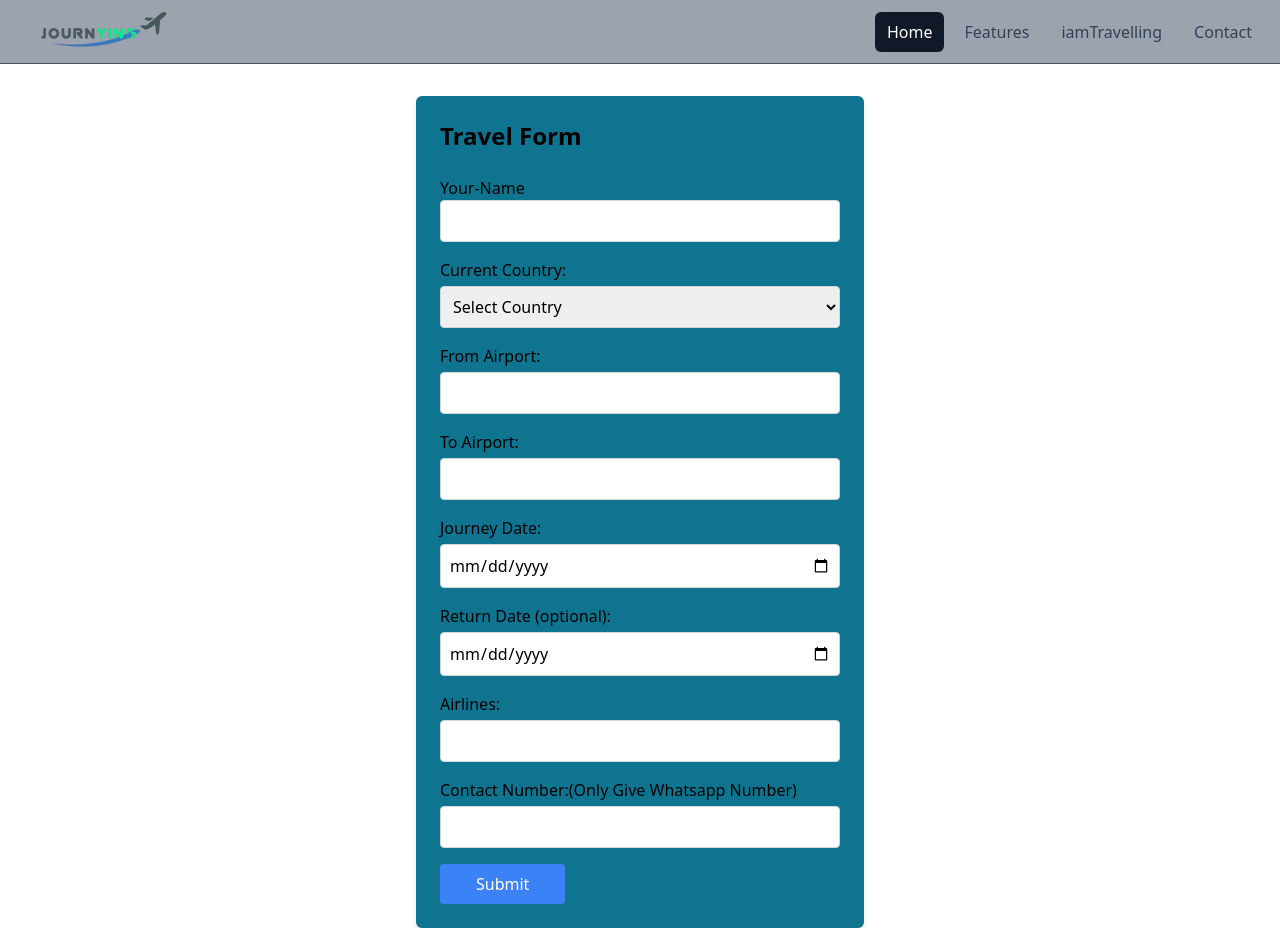
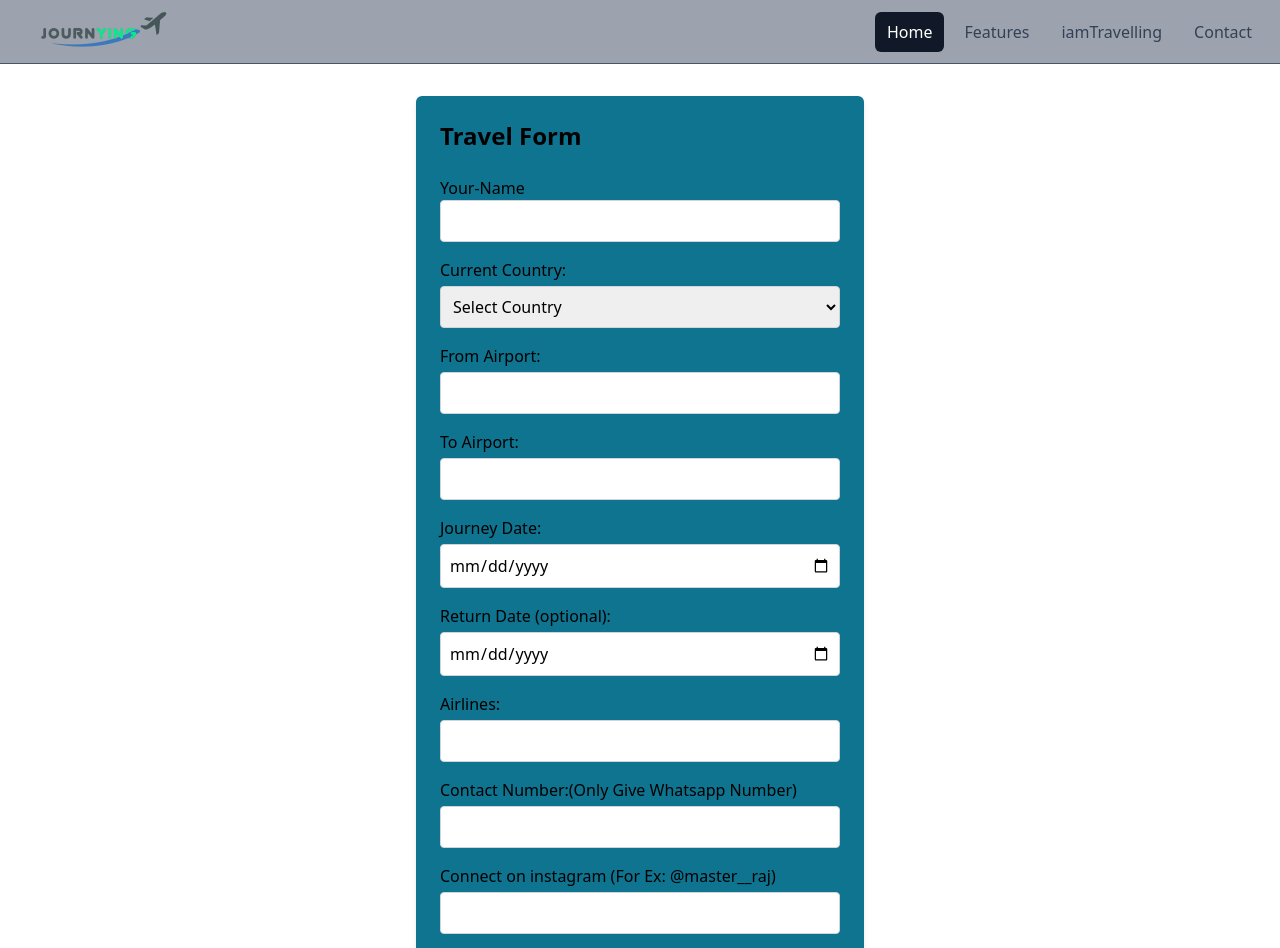
Before and after one commit to raj-28/iamtraveling, a React (Create React App) app in the folder client/: page /iamtraveling in a window 1280 px wide. Shown: the top 948 px of the page. Built offline with nearby package versions, Linux system fonts and the light colour scheme.

Commit message:
Instagram Profile Added and Number Made Optional

```diff
--- a/client/src/component/SubmissionForm.jsx
+++ b/client/src/component/SubmissionForm.jsx
@@ -151,6 +151,9 @@ const HomePage = () => {
               <p className="mb-1">
                 <b>Contact Number:</b> {data.contactNumber}
               </p>
+              <p className="mb-1">
+                <b>Connect on Instagram:</b> {data.instagramprofile}
+              </p>
             </div>
           </div>
         ))}
--- a/client/src/component/TravelDetails.jsx
+++ b/client/src/component/TravelDetails.jsx
@@ -13,6 +13,7 @@ const TravelForm = () => {
     returnDate: "",
     airlines: "",
     contactNumber: "",
+    instagramprofile:"",
   });
 
   const [errors, setErrors] = useState({});
@@ -68,6 +69,7 @@ const TravelForm = () => {
             returnDate: "",
             airlines: "",
             contactNumber: "",
+            instagramprofile:"",
             submitted:true,
           });
 
@@ -108,8 +110,14 @@ const TravelForm = () => {
       errors.airlines = "Airlines field is required";
     }
     if (formData.contactNumber.trim() === "") {
-      errors.contactNumber = "Contact number is required";
+      if(formData.instagramprofile.trim() ===""){
+        errors.contactNumber="Please Provide either a contact number or an Instagram Profile"
+      }
+      // errors.contactNumber = "Contact number is required";
     }
+    // if (!formData.contactNumber && !formData.instagramprofile) {
+    //   errors.message = "Please Provide either a contact number or an Instagram Profile";
+    // }
     // Add more validations based on your requirements
     return errors;
   };
@@ -167,11 +175,18 @@ const TravelForm = () => {
         break;
       case "contactNumber":
         if (value.trim() === "") {
-          fieldErrors[fieldName] = "Contact number is required";
+          fieldErrors[fieldName] = "Please Provide either a contact number or an Instagram Profile";
         } else if (!/^\d+$/.test(value)) {
           fieldErrors[fieldName] = "Contact Number Should contain Only Numbers";
         }
         break;
+      case "instagramprofile":
+        if (value.trim() === "") {
+          fieldErrors[fieldName] = "Please Provide either a contact number or an Instagram Profile";
+        } else {
+          fieldErrors[fieldName] = null;
+        }
+      break;
       // Add more field-specific validations
       default:
         break;
@@ -283,6 +298,8 @@ const TravelForm = () => {
             <span className="text-red-500 text-sm">{errors.journeyDate}</span>
           )}
         </div>
+      {/* Conditionally render the return date field */}
+
         <div className="mb-4">
           <label htmlFor="returnDate" className="block mb-1">
             Return Date (optional):
@@ -296,6 +313,7 @@ const TravelForm = () => {
             className="w-full p-2 border border-gray-300 rounded"
           />
         </div>
+
         <div className="mb-4">
           <label htmlFor="airlines" className="block mb-1">
             Airlines:
@@ -332,6 +350,24 @@ const TravelForm = () => {
             <span className="text-red-500 text-sm">{errors.contactNumber}</span>
           )}
         </div>
+        <div className="mb-4">
+          <label htmlFor="instagramprofile" className="block mb-1">
+            Connect on instagram (For Ex: @master__raj)
+          </label>
+          <input
+            type="tel"
+            id="instagramprofile"
+            name="instagramprofile"
+            value={formData.instagramprofile}
+            onChange={handleChange}
+            className={`w-full p-2 border ${
+              errors.contactNumber ? "border-red-500" : "border-gray-300"
+            } rounded`}
+          />
+          {errors.contactNumber && (
+            <span className="text-red-500 text-sm">{errors.contactNumber}</span>
+          )}
+        </div>
         <div className="grid grid-cols-3 gap-3">
           <button
             type="submit"
```
Also changed, not shown: 1 other file (tests, documents, lock files or other folders).
